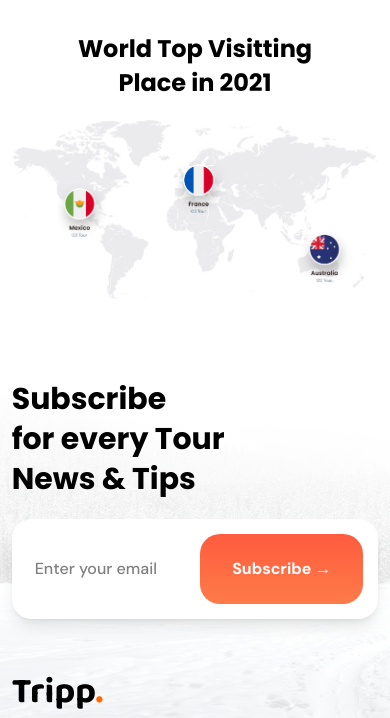
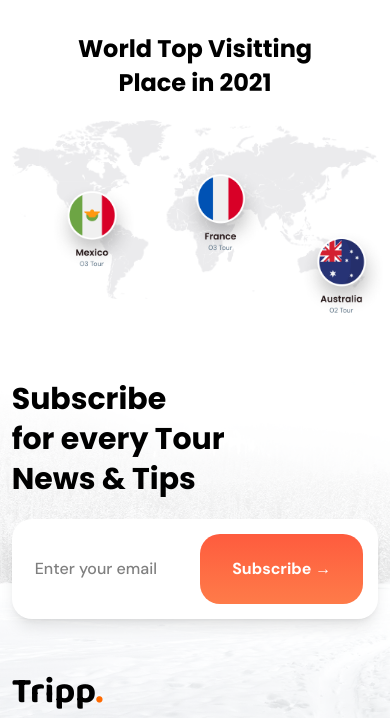
Before and after one commit to CatKitS11/html-css-mini-project-g3, a website: page index.html in a window 390 px wide. Shown: the part 3880-4598 px from the top of the page. Drawn offline with nearby package versions, Linux system fonts and the light colour scheme.

Commit message:
refactor: update popular section map layout and enhance responsiveness

```diff
--- a/index.html
+++ b/index.html
@@ -490,12 +490,12 @@
     <section class="popular-section-container w-full pt-[69px] pl-[13vw] pr-[13vw] flex flex-col items-center max-sm:pl-[3vw] max-sm:pr-[3vw]">
         <div class="popular-section-content w-full gap-[100px] flex flex-col items-center max-sm:gap-[20px]">
             <h1 class="text-[48px]/[68px] text-center font-bold font-['Poppins'] max-sm:text-[24px]/[34px]">World Top Visitting<br />Place in 2021</h1>
-            <div class="popular-country-map w-full">
-                <img src="assets/popular-country-map.png" alt="popular-country-map">
-                <!-- <img src="assets/world-map.png" alt="world-map">
-                <div class="absolute left-[21%] top-[74%] text-center"><a href="#"><img src="assets/mexico-icon.png" alt="mexico"></a></div>
-                <div class="absolute left-[46%] top-[63%] text-center"><a href="#"><img src="assets/france-icon.png" alt="france"></a></div>
-                <div class="absolute left-[70%] top-[95%] text-center"><a href="#"><img src="assets/australia-icon.png" alt="australia"></a></div> -->
+            <div class="popular-country-map w-full relative">
+                <!-- <img src="assets/popular-country-map.png" alt="popular-country-map"> -->
+                <img src="assets/world-map.png" alt="world-map">
+                <div class="absolute left-[10%] top-[34%] w-[15%] max-sm:w-[25%] h-auto text-center"><a href="#"><img src="assets/mexico-icon.png" alt="mexico"></a></div>
+                <div class="absolute left-[45%] top-[25%] w-[15%] max-sm:w-[25%] h-auto text-center"><a href="#"><img src="assets/france-icon.png" alt="france"></a></div>
+                <div class="absolute left-[78%] top-[60%] w-[15%] max-sm:w-[25%] h-auto text-center"><a href="#"><img src="assets/australia-icon.png" alt="australia"></a></div>
             </div>
         </div>
     </section>
```
